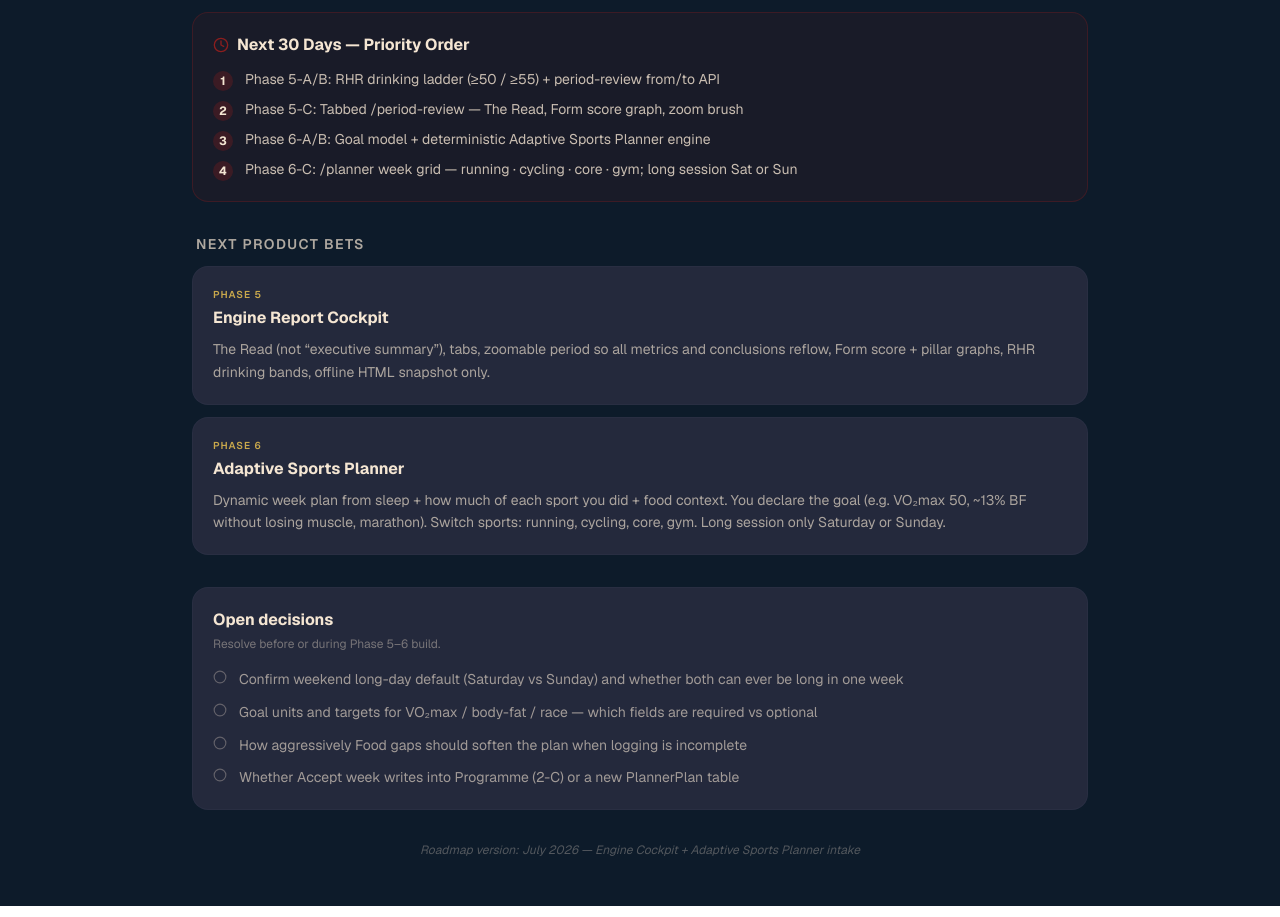
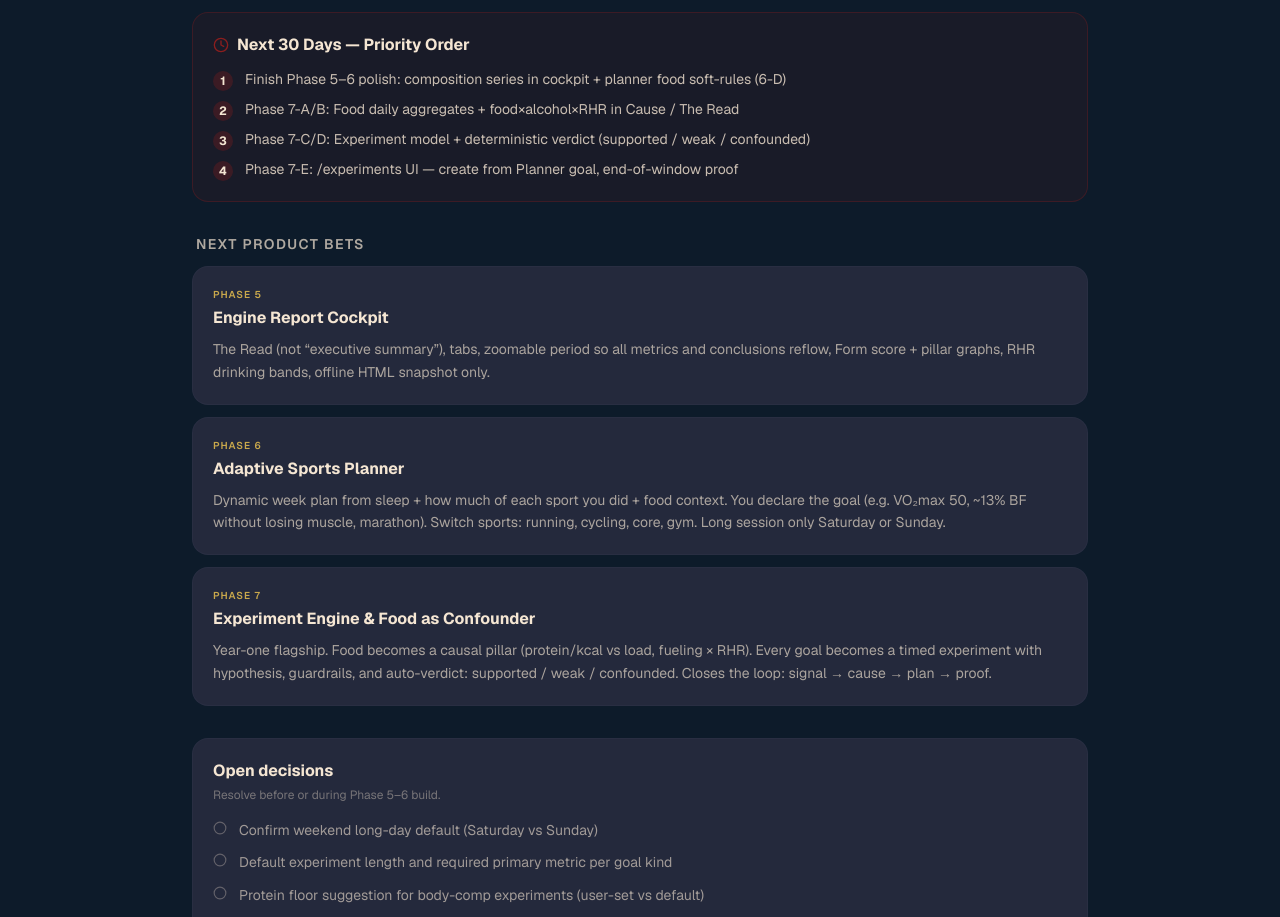
Before and after one commit to jeromio1987/mypens, a Next.js app: page /roadmap in a window 1280 px wide. Shown: the part 1860-2777 px from the top of the page. Built offline with nearby package versions, Linux system fonts and the light colour scheme; a web font is replaced by a local one.

Commit message:
Document Phase 7 on /roadmap UI, CLAUDE, and Cursor brief
Surface Experiment Engine + Food as Confounder alongside Phases 5–6
in the in-app roadmap and agent context.

Co-authored-by: deploying anon <jeromio1987@users.noreply.github.com>

```diff
--- a/app/roadmap/RoadmapClient.tsx
+++ b/app/roadmap/RoadmapClient.tsx
@@ -123,10 +123,10 @@ const TRACKS: Track[] = [
 ]
 
 const NEXT_30_DAYS = [
-  'Phase 5-A/B: RHR drinking ladder (≥50 / ≥55) + period-review from/to API',
-  'Phase 5-C: Tabbed /period-review — The Read, Form score graph, zoom brush',
-  'Phase 6-A/B: Goal model + deterministic Adaptive Sports Planner engine',
-  'Phase 6-C: /planner week grid — running · cycling · core · gym; long session Sat or Sun',
+  'Finish Phase 5–6 polish: composition series in cockpit + planner food soft-rules (6-D)',
+  'Phase 7-A/B: Food daily aggregates + food×alcohol×RHR in Cause / The Read',
+  'Phase 7-C/D: Experiment model + deterministic verdict (supported / weak / confounded)',
+  'Phase 7-E: /experiments UI — create from Planner goal, end-of-window proof',
 ]
 
 const PRODUCT_BETS = [
@@ -142,13 +142,20 @@ const PRODUCT_BETS = [
     blurb:
       'Dynamic week plan from sleep + how much of each sport you did + food context. You declare the goal (e.g. VO₂max 50, ~13% BF without losing muscle, marathon). Switch sports: running, cycling, core, gym. Long session only Saturday or Sunday.',
   },
+  {
+    phase: 'Phase 7',
+    title: 'Experiment Engine & Food as Confounder',
+    blurb:
+      'Year-one flagship. Food becomes a causal pillar (protein/kcal vs load, fueling × RHR). Every goal becomes a timed experiment with hypothesis, guardrails, and auto-verdict: supported / weak / confounded. Closes the loop: signal → cause → plan → proof.',
+  },
 ]
 
 const GAPS = [
-  'Confirm weekend long-day default (Saturday vs Sunday) and whether both can ever be long in one week',
-  'Goal units and targets for VO₂max / body-fat / race — which fields are required vs optional',
-  'How aggressively Food gaps should soften the plan when logging is incomplete',
-  'Whether Accept week writes into Programme (2-C) or a new PlannerPlan table',
+  'Confirm weekend long-day default (Saturday vs Sunday)',
+  'Default experiment length and required primary metric per goal kind',
+  'Protein floor suggestion for body-comp experiments (user-set vs default)',
+  'How aggressively missing food logs should tag “fueling unknown” vs stay silent',
+  'Whether Accept week writes into Programme (2-C) or stays on PlannerWeek only',
 ]
 
 export default function RoadmapClient() {
@@ -164,7 +171,7 @@ export default function RoadmapClient() {
           <div>
             <p className="text-[10px] uppercase tracking-widest text-pens-crimson font-semibold">P.E.N.S.</p>
             <h1 className="text-2xl font-bold text-pens-cream mt-0.5">Product Roadmap</h1>
-            <p className="text-xs text-pens-cream/40 mt-0.5">4 phases · 5 tracks · Phase 5–6 backlog · updated July 2026</p>
+            <p className="text-xs text-pens-cream/40 mt-0.5">4 phases · 5 tracks · Phase 5–7 backlog · updated July 2026</p>
           </div>
         </div>
 
@@ -287,7 +294,7 @@ export default function RoadmapClient() {
         </div>
 
         <p className="text-xs text-pens-cream/30 text-center pb-4 italic">
-          Roadmap version: July 2026 — Engine Cockpit + Adaptive Sports Planner intake
+          Roadmap version: July 2026 — Cockpit · Planner · Experiment+Food flagship
         </p>
       </div>
     </main>
```
Also changed, not shown: 2 other files (tests, documents, lock files or other folders).
